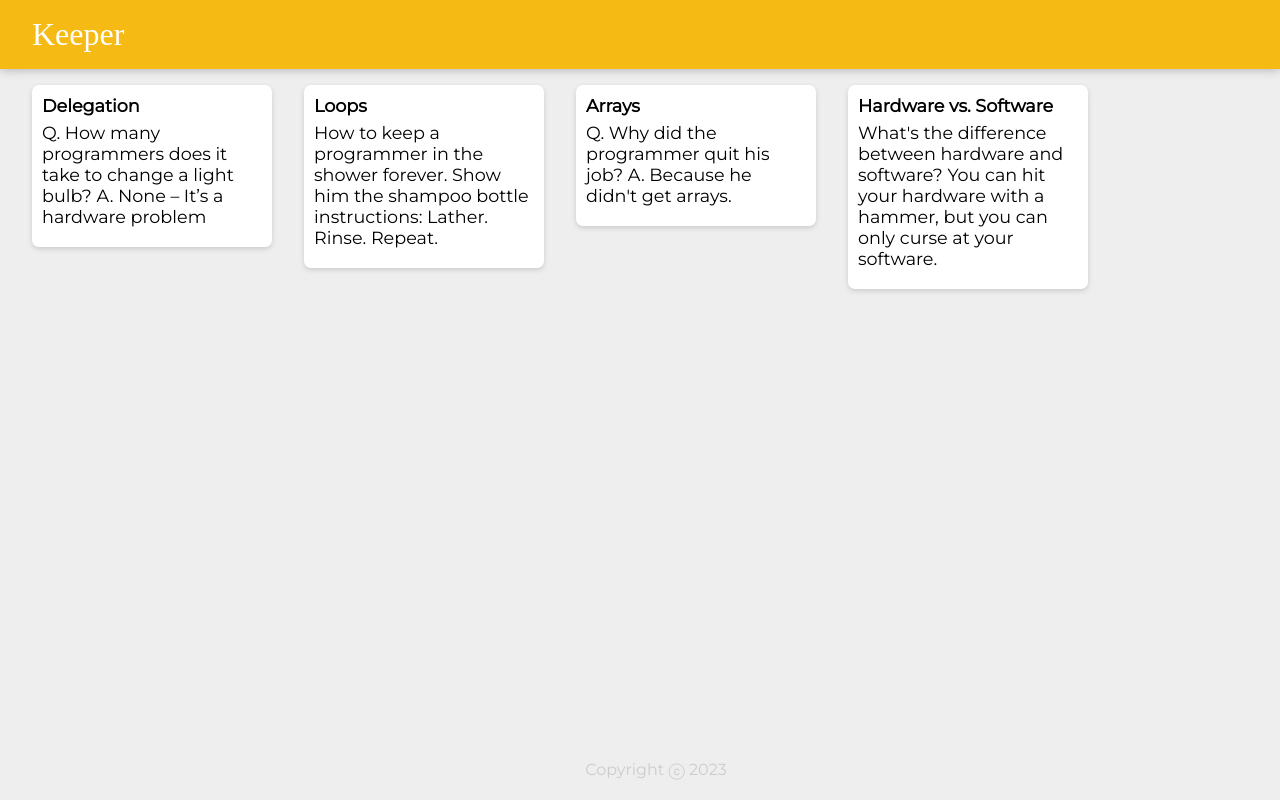
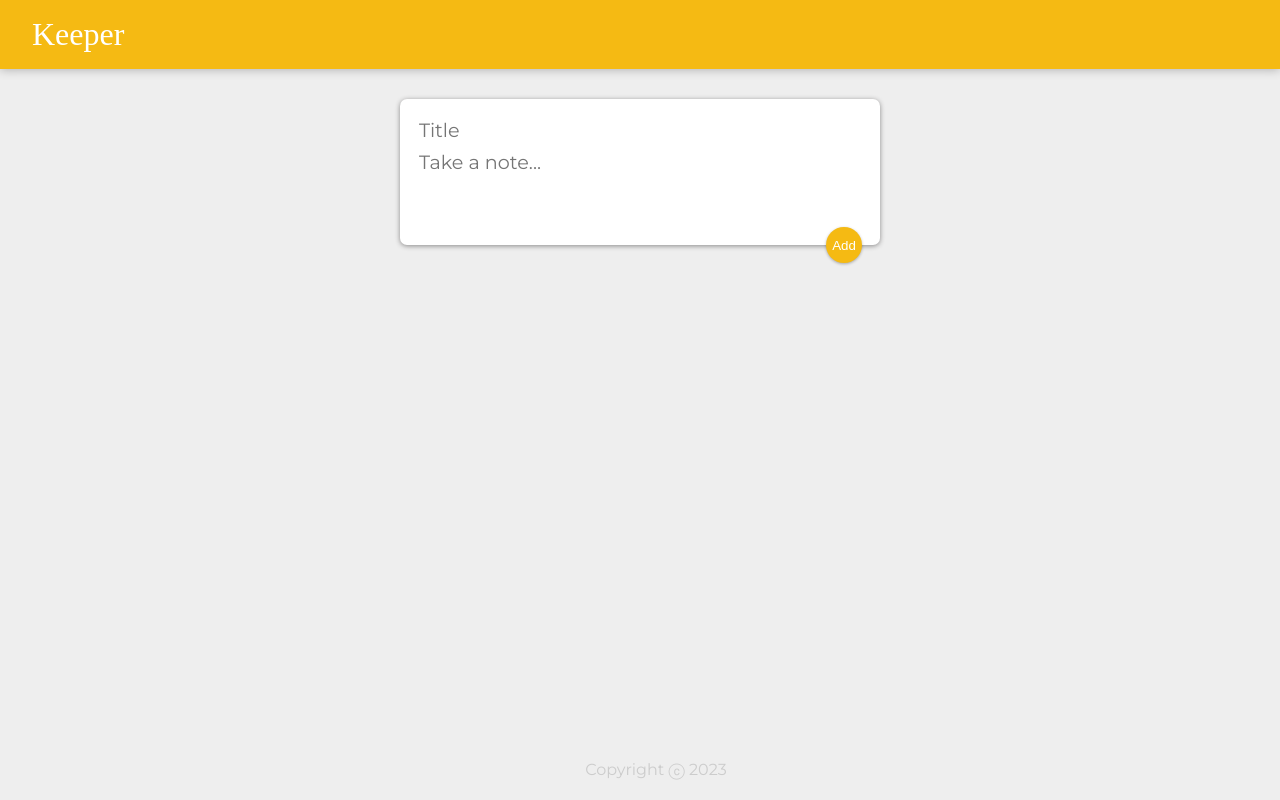
Before and after one commit to kduy410/keeper-app, a React (Create React App) app: page / in a window 1280 px wide. Built offline with nearby package versions, Linux system fonts and the light colour scheme; a web font is replaced by a local one.

Commit message:
finished part I

```diff
--- a/public/styles.css
+++ b/public/styles.css
@@ -3,9 +3,11 @@
   margin: 0;
   box-sizing: border-box;
 }
+
 html {
   font-family: "Montserrat", sans-serif;
 }
+
 body {
   background: #eee;
   padding: 0 16px;
@@ -35,6 +37,7 @@
 footer p {
   color: #ccc;
 }
+
 .note {
   background: #fff;
   border-radius: 7px;
@@ -44,13 +47,64 @@
   margin: 16px;
   float: left;
 }
+
 .note h1 {
   font-size: 1.1em;
   margin-bottom: 6px;
 }
+
 .note p {
   font-size: 1.1em;
   margin-bottom: 10px;
   white-space: pre-wrap;
   word-wrap: break-word;
 }
+
+.note button {
+  color: #f5ba13;
+  background: #fff;
+  outline: none;
+  border: none;
+  position: relative;
+  float: right;
+  margin-right: 10px;
+  width: 36px;
+  height: 36px;
+  cursor: pointer;
+}
+
+form {
+  position: relative;
+  background: #fff;
+  width: 480px;
+  margin: 30px auto 20px auto;
+  border-radius: 7px;
+  box-shadow: 0 1px 5px rgb(138, 137, 137);
+  padding: 15px;
+}
+
+form input,
+form textarea {
+  border: none;
+  width: 100%;
+  padding: 4px;
+  outline: none;
+  font-size: 1.2em;
+  font-family: inherit;
+  resize: none;
+}
+
+form button {
+  position: absolute;
+  bottom: -18px;
+  right: 18px;
+  background: #f5ba13;
+  color: #fff;
+  outline: none;
+  border: none;
+  border-radius: 50%;
+  width: 36px;
+  height: 36px;
+  box-shadow: 0 1px 3px rgba(0, 0, 0, 0.3);
+  cursor: pointer;
+}
--- a/src/App.jsx
+++ b/src/App.jsx
@@ -1,23 +1,32 @@
-import React from "react";
+import React, { useState } from "react";
 import Header from "./components/Header";
 import Footer from "./components/Footer";
 import Note from "./components/Note"
-import notes from "./notes";
+import CreateArea from "./components/CreateArea";
 
-function App() {
+export default function App() {
+    const [notes, setNotes] = useState([]);
+
+    const addNote = (note) => {
+        setNotes(prevValue => [
+            ...prevValue,
+            note,
+        ]);
+    }
+
     return <div>
         <Header />
+        <CreateArea addNote={addNote}/>
         {
-            notes.map(note => {
+            notes.map((note, index) => {
                 return (
                     <Note
-                        key={note.key}
+                        key={index}
                         title={note.title}
                         content={note.content}
                     />);
             })
         }
-        <Footer></Footer>
+        <Footer/>
     </div>
 }
-export default App;
--- /dev/null
+++ b/src/components/CreateArea.jsx
@@ -0,0 +1,30 @@
+import React, { useState } from "react";
+
+export default function CreateArea(props){
+    const [note, setNote] = useState({
+        title: "",
+        content: ""
+    });
+
+    const addNote = (event) => {
+        event.preventDefault();
+        props.addNote(note);
+    }
+
+    const handleChange = (event) => {
+        const name = event.target.name;
+        const value = event.target.value;
+        setNote({
+            ...note,
+            [name]: value,
+        })
+    }
+
+    return <div>
+        <form>
+            <input name="title" type="text" placeholder="Title" onChange={handleChange}/>
+            <textarea name="content" placeholder="Take a note..." rows={3} onChange={handleChange}/>
+            <button onClick={addNote}>Add</button>
+        </form>
+    </div>
+}
--- a/src/components/Note.jsx
+++ b/src/components/Note.jsx
@@ -1,9 +1,9 @@
-import React from "react";
+import React, { useState } from "react";
 
-function Note(props){
+export default function Note(props){
     return <div className="note">
         <h1>{props.title}</h1>
         <p>{props.content}</p>
+        <button>DELETE</button>
     </div>
 }
-export default Note;
```
